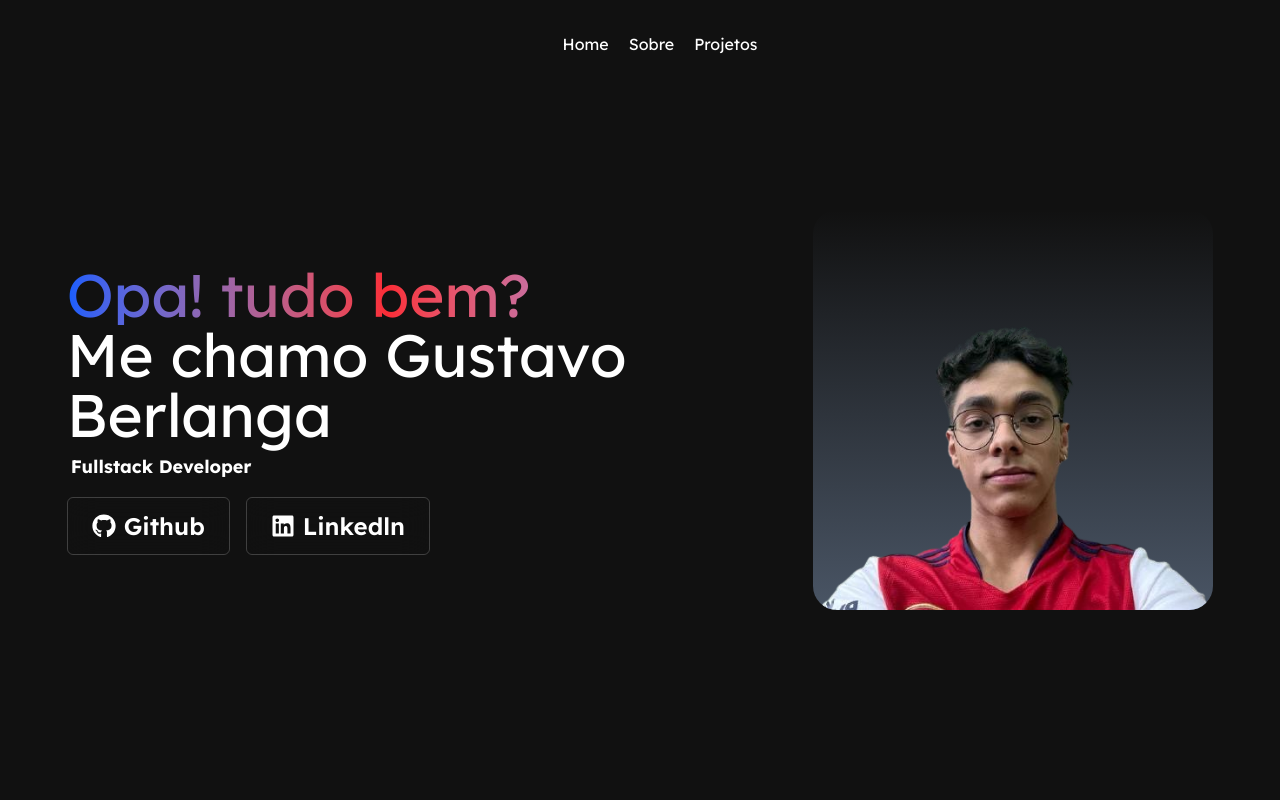
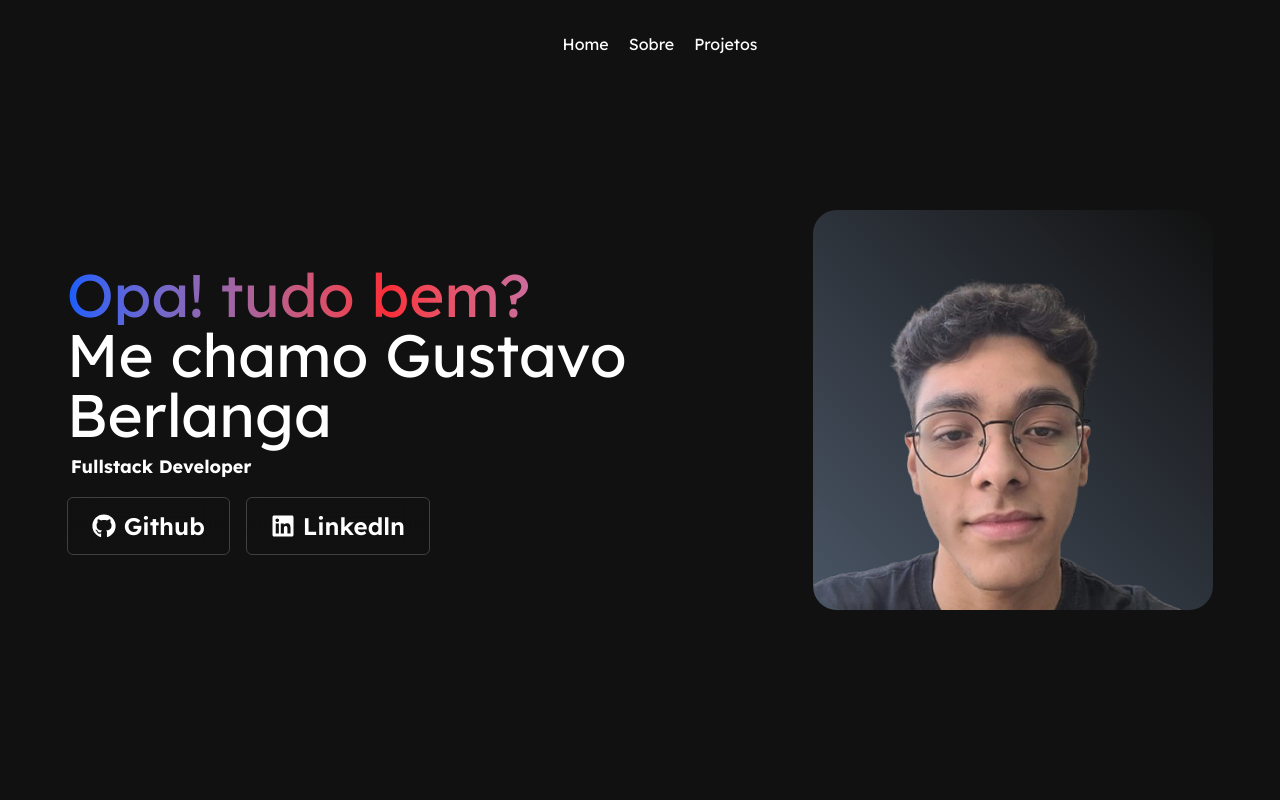
Before and after one commit to Berla1/portfolio, a React (Vite) app: page / in a window 1280 px wide. Shown: the top 800 px of the page. Built offline with nearby package versions, Linux system fonts and the light colour scheme; a web font is replaced by a local one.

Commit message:
alterando minha foto

```diff
--- a/src/components/Home/index.tsx
+++ b/src/components/Home/index.tsx
@@ -23,8 +23,8 @@ const Home = () => {
           </a>
         </div>
       </div>
-      <div className="flex items-center justify-center bg-gradient-to-t from-gray-600 rounded-3xl  md:w-100">
-        <img src={eu} alt="eu" className="rounded-3xl" />
+      <div className="flex items-center justify-center bg-gradient-to-tr from-gray-600 rounded-3xl  md:w-100">
+        <img src={eu} alt="eu" className="rounded-4xl" />
       </div>
     </section>
   );
```
Also changed, not shown: src/assets/eu.png.
